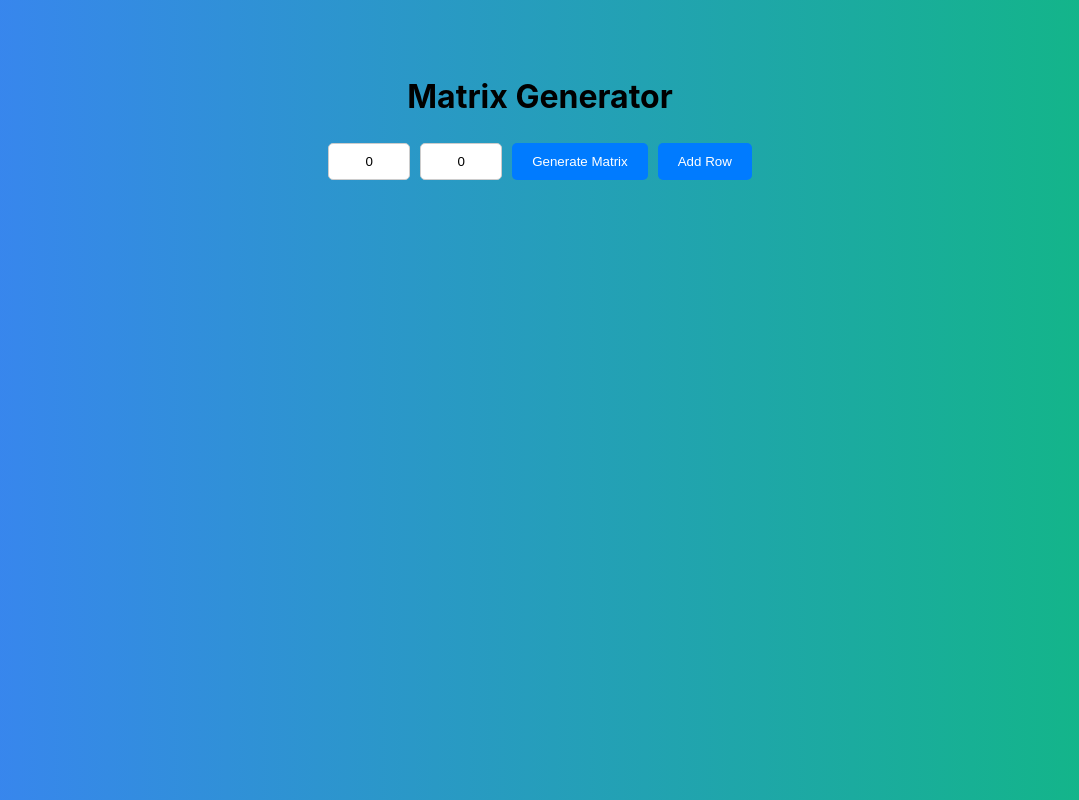
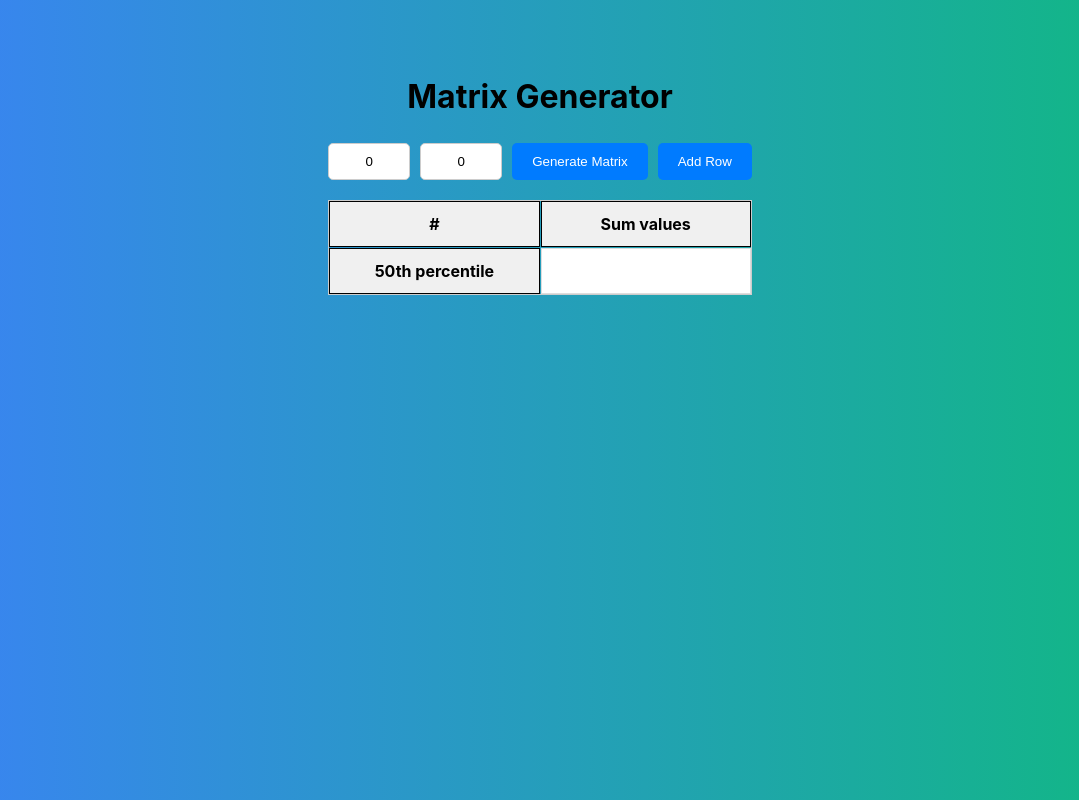
Before and after one commit to kapton13/Matrix-Table, a React (Vite) app: page / in a window 1280 px wide. Shown: the whole page, without its empty margins (100-1179 px from the left). Built offline with nearby package versions, Linux system fonts and the light colour scheme.

Commit message:
refactored Matrix component, added styles, fixed bugs

```diff
--- a/src/App.tsx
+++ b/src/App.tsx
@@ -1,6 +1,6 @@
 import React from 'react';
 import MatrixProvider from './components/MatrixProvider/MatrixProvider';
-import Controls from './components/MatrixForm/Controls';
+import Controls from './components/Controls/Controls';
 import Matrix from './components/Matrix/Matrix';
 
 import styles from './App.module.css';
--- a/src/components/Matrix/Matrix.module.css
+++ b/src/components/Matrix/Matrix.module.css
@@ -1,46 +1,10 @@
-.matrix {
-  display: flex;
-  flex-direction: column;
+.matrixWrapper {
   width: 100%;
-}
-
-.row {
-  display: flex;
-  width: 100%;
-}
-
-.headerCell, .cell, .sumCell, .footerRow {
-  display: flex;
-  align-items: center;
-  justify-content: center;
-  border: 1px solid #ddd;
-  padding: 10px;
-}
-
-.headerCell {
-  font-weight: bold;
-  background-color: #f0f0f0;
-}
-
-.cell {
-  background-color: #fff;
-  flex-direction: column;
-}
-
-.equalCell {
-  flex-grow: 1;
-}
-
-.sumCell {
-  background-color: #dff0d8;
-}
-
-.footerRow {
-  background-color: #ffebcc;
-}
-
-.cornerCell {
-  background-color: #f7f7f7;
+  max-height: 700px;
+  overflow-x: auto;
+  overflow-y: auto;
+  padding-bottom: 10px;
+  position: relative;
 }
 
 .cellId {
@@ -67,3 +31,86 @@
 .removeBtn:hover {
   background-color: rgb(212, 77, 77);
 }
+
+.matrix {
+  display: grid;
+  gap: 1px;
+  grid-template-columns: auto;
+  grid-template-rows: auto;
+  border: 1px solid #ccc;
+}
+
+.header {
+  font-weight: bold;
+  background-color: #f0f0f0;
+  text-align: center;
+  padding: 10px;
+  border: 1px solid #000;
+  display: flex;
+  align-items: center;
+  justify-content: space-around;
+}
+
+.cell {
+  display: flex;
+  align-items: center;
+  justify-content: center;
+  flex-direction: column;
+  background-color: #fff;
+  border: 1px solid #ddd;
+}
+
+.even {
+  background-color: #f9f9f9;
+}
+
+.odd {
+  background-color: #e9e9e9;
+}
+
+.sumCell {
+  font-weight: bold;
+  background-color: #dff0d8;
+  border: 1px solid #000;
+  text-align: center;
+  display: flex;
+  align-items: center;
+  justify-content: center;
+  cursor: pointer;
+  padding: 0 5px;
+}
+
+.emptyCell {
+  padding: 10px;
+  background-color: #fff;
+  border: 1px solid #ddd;
+}
+
+/* Element Fixing Styles */
+.headerColumn {
+  position: sticky;
+  left: 0;
+  z-index: 2;
+}
+
+.headerRow {
+  position: sticky;
+  top: 0;
+  z-index: 2;
+}
+
+.footerRow {
+  position: sticky;
+  bottom: 0;
+  z-index: 2;
+}
+
+.sumColumn {
+  position: sticky;
+  right: 0;
+  z-index: 2;
+}
+
+.maxZindex {
+  z-index: 3;
+}
--- a/src/components/Matrix/Matrix.tsx
+++ b/src/components/Matrix/Matrix.tsx
@@ -4,58 +4,58 @@ import { useMatrix } from "../../context/MatrixContext";
 import styles from './Matrix.module.css';
 
 const Matrix: React.FC = () => {
-  const { matrix, removeRow } = useMatrix();
+    const { matrix, dimensions, removeRow } = useMatrix();
 
-  if (matrix.length === 0) return null;
-
-  const columnSums = matrix[0].map((_, colIndex) =>
-    matrix.reduce((sum, row) => sum + row[colIndex].amount, 0)
+     const colSums = Array.from({ length: dimensions.N }, (_, colIndex) =>
+      matrix.reduce((sum, row) => sum + (row[colIndex]?.amount || 0), 0) / 2
     );
 
-  const percentiles = columnSums.map((sum) => Math.floor(sum / 2));
-
     return (
-    <div className={styles.matrixContainer}>
-      <div className={styles.matrix}>
-        <div className={styles.row}>
-          <div className={`${styles.headerCell} ${styles.cornerCell}`}>#</div>
-          {matrix[0].map((_, colIndex) => (
-            <div key={`col-${colIndex}`} className={styles.headerCell}>
-              {colIndex + 1}
-            </div>
+      <div className={styles.matrixWrapper}>
+        <div className={styles.matrix} style={{ display: "grid", gridTemplateColumns: `repeat(${dimensions.N + 2}, 1fr)` }}>
+            <div className={`${styles.header} ${styles.headerRow} ${styles.headerColumn} ${styles.maxZindex}`}>#</div>
+            {dimensions.N > 0 &&
+            Array.from({ length: dimensions.N }, (_, colIndex) => (
+                <div key={`col-${colIndex}`} className={`${styles.header} ${styles.headerRow}`}>{colIndex + 1}</div>
             ))}
-          <div className={styles.headerCell}>Sum values</div>
-        </div>
-
+            <div className={`${styles.header} ${styles.sumColumn} ${styles.headerRow} ${styles.maxZindex}`}>Sum values</div>
             {matrix.map((row, rowIndex) => {
                 const rowSum = row.reduce((sum, cell) => sum + cell.amount, 0);
 
             return (
-            <div key={rowIndex} className={styles.row}>
-              <div className={styles.headerCell}>
+                <React.Fragment key={`row-${rowIndex}`}>
+                <div className={`${styles.header} ${styles.headerColumn}`}>
                     {rowIndex + 1}
                     <button onClick={() => removeRow(rowIndex)} className={styles.removeBtn}>✖</button>
                 </div>
-              {row.map((cell) => (
-                <div key={cell.id} className={`${styles.cell} ${styles.equalCell}`} style={{ width: `${100 / (matrix[0].length + 1)}%` }}>
+                {row.map((cell, colIndex) => {
+                    return (
+                    <div
+                        key={`cell-${rowIndex}-${colIndex}`}
+                        className={`${styles.cell} ${rowIndex % 2 === 0 ? styles.even : styles.odd}`}
+                    >
                         <div className={styles.cellId}>{cell.id}</div>
                         <div className={styles.amount}>{cell.amount}</div>
                     </div>
-              ))}
-              <div className={`${styles.cell} ${styles.sumCell} ${styles.equalCell}`}>{rowSum}</div>
+                    );
+                })}
+                <div
+                    className={`${styles.sumCell} ${styles.sumColumn}`}
+                >
+                    {rowSum}
                 </div>
+                </React.Fragment>
             );
             })}
 
-        <div className={styles.row}>
-          <div className={`${styles.headerCell} ${styles.cornerCell}`}>50th percentile</div>
-          {percentiles.map((percentile, colIndex) => (
-            <div key={`percentile-${colIndex}`} className={`${styles.cell} ${styles.footerRow} ${styles.equalCell}`}>
-              {percentile}
+            <div className={`${styles.header} ${styles.footerRow} ${styles.headerColumn} ${styles.maxZindex}`}>50th percentile</div>
+            {dimensions.N > 0 &&
+                colSums.map((sum, colIndex) => (
+                <div key={`col-sum-${colIndex}`} className={`${styles.sumCell} ${styles.footerRow}`}>
+                    {sum.toFixed(2)}
                 </div>
                 ))}
-          <div className={styles.headerCell}></div>
-        </div>
+            <div className={styles.emptyCell}></div>
         </div>
       </div>
     );
--- a/src/components/MatrixProvider/MatrixProvider.tsx
+++ b/src/components/MatrixProvider/MatrixProvider.tsx
@@ -8,13 +8,16 @@ type MatrixProviderProps = {
 const MatrixProvider = ({ children }: MatrixProviderProps) => {
   const [matrix, setMatrix] = useState<Cell[][]>([]);
   const [dimensions, setDimensions] = useState<Dimensions>({ M: 0, N: 0 });
+  const [maxMatrixLength, setMaxMatrixLength] = useState(Number);
 
   const generateMatrix = (M: number, N: number) => {
     const newMatrix = Array.from({ length: M }, (_, rowIndex) =>
-      Array.from({ length: N }, (_, colIndex) => ({
+      Array.from({ length: N }, (_, colIndex) => {
+        setMaxMatrixLength(N);
+        return ({
         id: rowIndex * N + colIndex,
         amount: Math.floor(Math.random() * 900) + 100,
-      }))
+      })})
     );
     setMatrix(newMatrix);
     setDimensions({ M, N });
@@ -23,9 +26,10 @@ const MatrixProvider = ({ children }: MatrixProviderProps) => {
   const addRow = () => {
     if (dimensions.N === 0) return;
     const newRow = Array.from({ length: dimensions.N }, (_, colIndex) => ({
-      id: matrix.length * dimensions.N + colIndex,
-      amount: Math.floor(Math.random() * 100),
+      id: maxMatrixLength * dimensions.N + colIndex,
+      amount: Math.floor(Math.random() * 900) + 100,
     }));
+    setMaxMatrixLength(maxMatrixLength + 1);
     setMatrix([...matrix, newRow]);
     setDimensions({ ...dimensions, M: dimensions.M + 1 });
   };
```
Also changed, not shown: src/components/Controls/Controls.module.css (renamed from src/components/MatrixForm/Controls.module.css), src/components/Controls/Controls.tsx (renamed from src/components/MatrixForm/Controls.tsx). Lines whose indentation alone changed are shown as unchanged.
